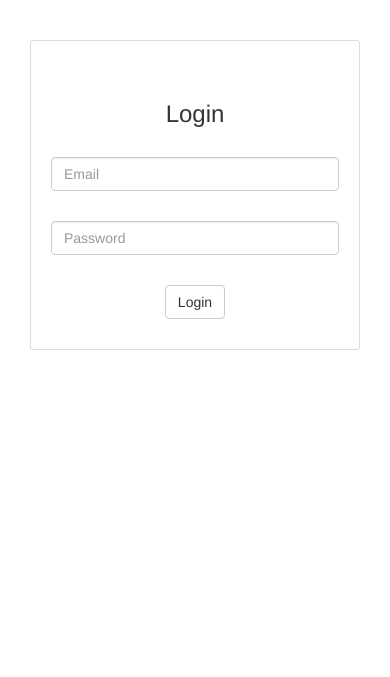
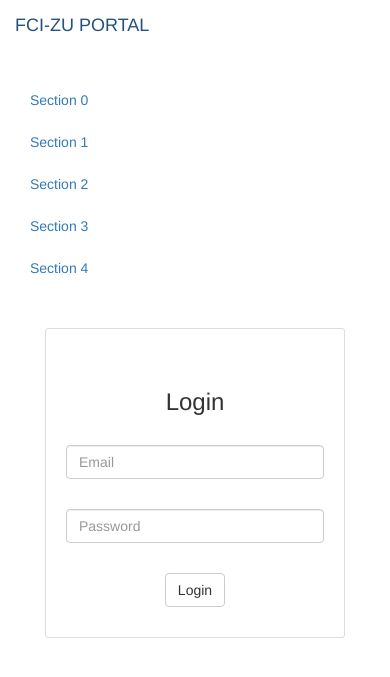
Before and after one commit to zeinabsamir/fcizu-portal, a PHP site: page /?controller=users&action=login in a window 390 px wide. Shown: the top 677 px of the page. Run offline with PHP 8.4, Linux system fonts and the light colour scheme; the visitor is signed in with stand-in values (Sample User, id 1).

Commit message:
Add header and sidebar partials

```diff
--- a/partials/footer.php
+++ /dev/null
@@ -1,2 +0,0 @@
-</body>
-</html>
--- a/views/layout.php
+++ b/views/layout.php
@@ -10,7 +10,30 @@
 </head>
 <body>
 
-<?php require_once('routes.php'); ?>
+<!-- HEADER-->
+<?php require_once('views/partials/header.php'); ?>
+<!-- HEADER-->
+
+<div class="container">
+  <div class="row">
+    <!-- SIDEBAR -->
+    <div class="col-md-2" id="leftCol">
+      <?php
+        if($_SESSION['currentUserID']) {
+          require_once('views/partials/sidebar.php');
+        }
+      ?>
+    </div>
+    <!-- SIDEBAR -->
+
+    <!-- MAIN CONTENT -->
+    <div class="col-md-8" id="mainCol">
+      <?php require_once('routes.php'); ?>
+    </div>
+    <!-- MAIN CONTENT -->
+
+  </div>
+</div>
 
 </body>
 </html>
--- /dev/null
+++ b/views/partials/header.php
@@ -0,0 +1,35 @@
+<header class="navbar navbar-bright navbar-fixed-top" role="banner">
+  <div class="container">
+    <div class="navbar-header">
+      <button class="navbar-toggle" type="button" data-toggle="collapse" data-target=".navbar-collapse">
+        <span class="sr-only">Toggle navigation</span>
+        <span class="icon-bar"></span>
+        <span class="icon-bar"></span>
+        <span class="icon-bar"></span>
+      </button>
+      <a href="/" class="navbar-brand">FCI-ZU PORTAL</a>
+    </div>
+    <nav class="collapse navbar-collapse" role="navigation">
+      <ul class="nav navbar-nav">
+        <?php
+          if($_SESSION['currentUserID']) {
+        ?>
+          <li>
+            <a href="?controller=users&action=show&id=<?= $_SESSION['currentUserID'] ?>">Profile</a>
+          </li>
+          <li>
+            <a href="?controller=users&action=edit">Edit</a>
+          </li>
+          <li>
+            <a href="?controller=users&action=logout">Sign out</a>
+          </li>
+        <?php } else { ?>
+          <li>
+            <a href="?controller=users&action=login">Login</a>
+          </li>
+        <?php } ?>
+      </ul>
+    </nav>
+  </div>
+</header>
+<br><br><br><br>
--- /dev/null
+++ b/views/partials/sidebar.php
@@ -0,0 +1,7 @@
+<ul class="nav nav-stacked" id="sidebar">
+  <li><a href="#sec0">Section 0</a></li>
+  <li><a href="#sec1">Section 1</a></li>
+  <li><a href="#sec2">Section 2</a></li>
+  <li><a href="#sec3">Section 3</a></li>
+  <li><a href="#sec4">Section 4</a></li>
+</ul>
--- a/views/users/edit.php
+++ b/views/users/edit.php
@@ -1,5 +1,5 @@
 <div class="container">
-<div class="col-lg-3 col-md-4 col-sm-5 col-lg-offset-4 col-md-offset-4 col-sm-offset-4 text-center">
+<div class="col-lg-3 col-md-4 col-sm-5 col-lg-offset-2 col-md-offset-2 col-sm-offset-2 text-center">
   <div class="form-box">
     <div class="row ">
       <div class="col-lg-12 ">
--- a/views/users/login.php
+++ b/views/users/login.php
@@ -1,5 +1,5 @@
 <div class="container">
-<div class="col-lg-3 col-md-4 col-sm-5 col-lg-offset-4 col-md-offset-4 col-sm-offset-4 text-center">
+<div class="col-lg-3 col-md-4 col-sm-5 col-lg-offset-2 col-md-offset-2 col-sm-offset-2 text-center">
   <div class="form-box">
     <div class="row ">
       <div class="col-lg-12 ">
--- a/views/users/register.php
+++ b/views/users/register.php
@@ -1,5 +1,5 @@
 <div class="container">
-<div class="col-lg-3 col-md-4 col-sm-5 col-lg-offset-4 col-md-offset-4 col-sm-offset-4 text-center">
+<div class="col-lg-3 col-md-4 col-sm-5 col-lg-offset-2 col-md-offset-2 col-sm-offset-2 text-center">
   <div class="form-box">
     <div class="row ">
       <div class="col-lg-12 ">
```
Also changed, not shown: partials/header.php (deleted, +0 -11 lines).
